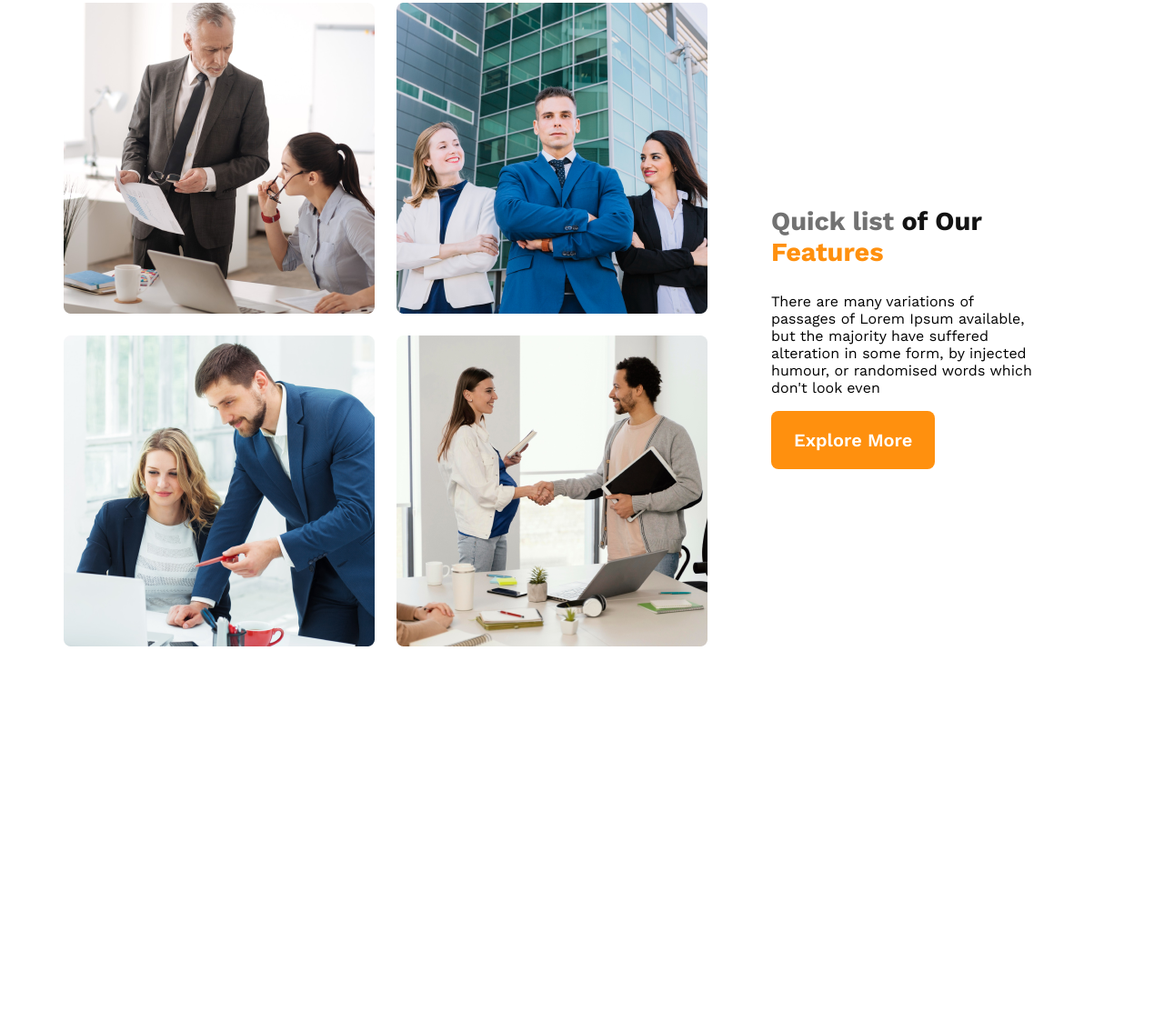
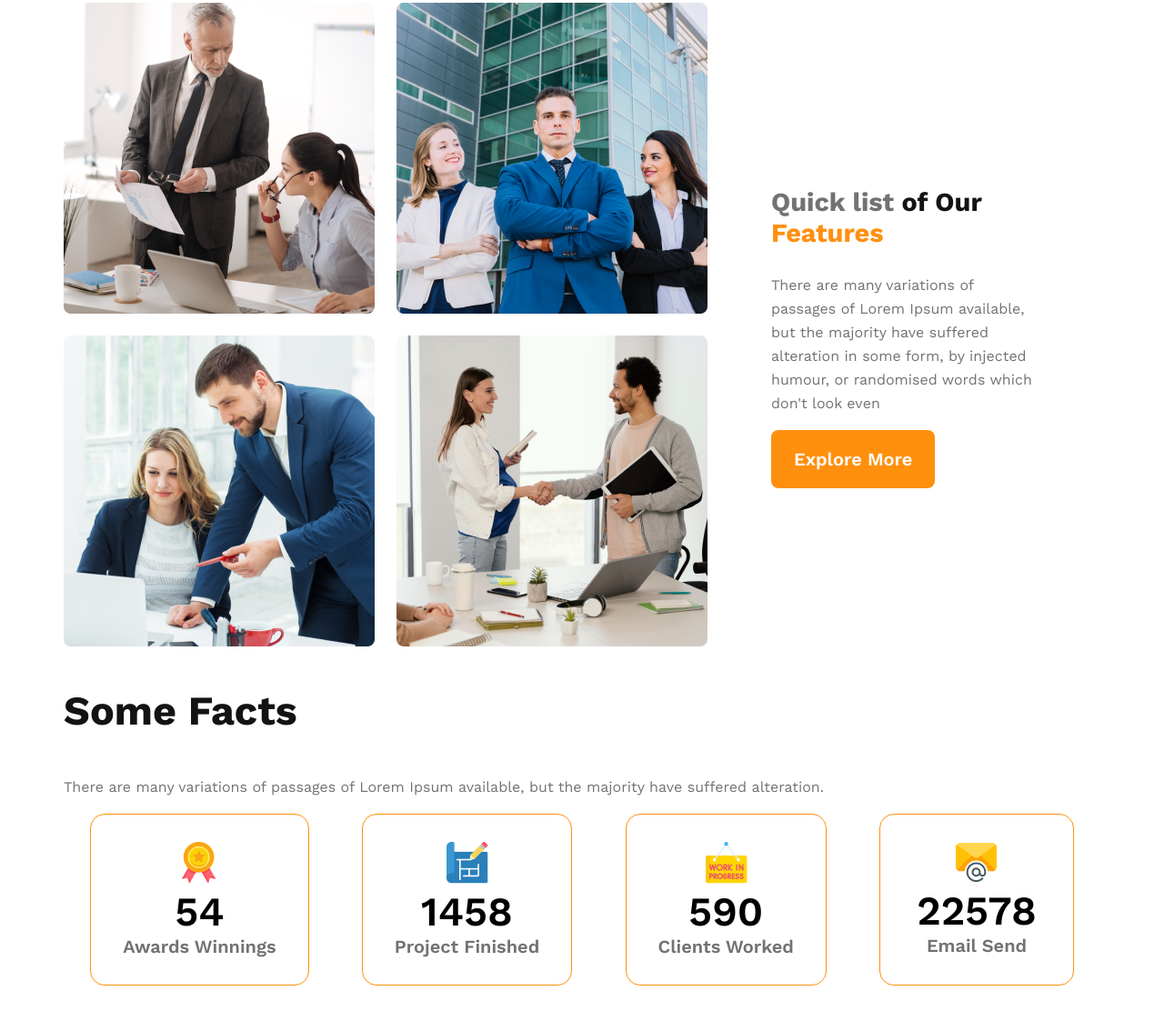
Before and after one commit to eusouf12/G3_Architecture_website, a plain HTML site: page index.html in a window 1280 px wide. Shown: the part 1131-2254 px from the top of the page at 91% size. Before the commit the page ends 1912 px from the top, so only its background shows below. Drawn offline with nearby package versions, Linux system fonts and the light colour scheme.

Commit message:
facts section add

```diff
--- a/index.html
+++ b/index.html
@@ -28,7 +28,7 @@
             <div class="txt-des">
                 <div class="banner-content">
                     <p>There are many variations of passages of Lorem Ipsum available, but the majority have suffered alteration in some form, by injected humour, or randomised words which don't look even</p>
-                <button class="btn-primary">Explore More</button>
+                   <button class="btn-primary">Explore More</button>
                 </div>
                 <img src="./images/banner.png" alt="">
             </div>
@@ -47,11 +47,50 @@
             </div>
             <div class="team-content">
                 <h3 class="team-title"><span class="quick-list">Quick list</span> <span class="of-our">of Our</span> <span class="text-feature">Features</span></h3>
-                <p class="team-des">There are many variations of passages of Lorem Ipsum available, but the majority have suffered alteration in some form, by injected humour, or randomised words which don't look even</p>
+                <p class="txt-des">There are many variations of passages of Lorem Ipsum available, but the majority have suffered alteration in some form, by injected humour, or randomised words which don't look even</p>
                 <button class="btn-primary">Explore More</button>
             </div>
 
         </div>
+
+        <!-- feature section  -->
+         <section class="feature">
+              <div class="frature-text-container">
+
+              </div>
+              <div class="feature-pic-container">
+
+              </div>
+         </section>
+
+
+        <!-- facts section -->
+        <section class="fact">
+            <h3 class="facts-title">Some Facts</h3>
+            <p class="txt-des">There are many variations of passages of Lorem Ipsum available, but the majority have suffered alteration.</p>
+            <div class="fact-card-container">
+                <div class="card">
+                    <img src="./images/icons/ribon.png" alt="">
+                    <h2 class="card-start">54</h2>
+                    <p class="card-title">Awards Winnings</p>
+                </div>
+                <div class="card">
+                    <img src="./images/icons/projects.png" alt="">
+                    <h2 class="card-start">1458</h2>
+                    <p class="card-title">Project Finished</p>
+                </div>
+                <div class="card">
+                    <img src="./images/icons/customers.png" alt="">
+                    <h2 class="card-start">590</h2>
+                    <p class="card-title">Clients Worked</p>
+                </div>
+                <div class="card">
+                    <img src="./images/icons/email.png" alt="">
+                    <h2 class="card-start">22578</h2>
+                    <p class="card-title">Email Send</p>
+                </div>
+            </div>
+        </section>
 
     </main>
 
--- a/style.css
+++ b/style.css
@@ -16,7 +16,6 @@
 
    .txt-des{
     color: #727272;
-    text-align: center;
     font-size: 16px;
     font-weight: 400;
     line-height: 26px;
@@ -102,7 +101,37 @@ font-weight: 700;
 .text-feature{
     color: #FF900E;
 }
+/* feature section  */
 
+
+ /* facts section */
+.facts-title{
+    color:  #131313;
+    font-size: 2.8em;
+    font-weight: 700;
+}
+.fact-card-container{
+    display: flex;
+    justify-content: space-around;
+}
+.fact-card-container .card{
+    border-radius: 16px;
+    border: 1px solid #FF900E;
+    text-align: center;
+    padding: 30px 30px;
+
+}
+.fact-card-container .card-start{
+    font-size: 2.8rem;
+    font-weight: 600;
+    margin: 0px 10px;
+}
+.fact-card-container .card-title{
+color: #727272;
+font-size: 1.25rem;
+font-weight: 600;
+margin: 0px 5px;
+}
 
 
 /* responsive query */
@@ -115,7 +144,7 @@ font-weight: 700;
         flex-direction: column;
      }
       /* main section  */
-     .team-container{
+     .team-container, .fact-card-container{
        flex-direction: column;
       }
       .team-img{
@@ -125,6 +154,11 @@ font-weight: 700;
         padding: 20px;
         text-align: center;
        }
+       .fact-card-container{
+        gap: 20px;
+        padding: 20px;
+       }
+
 }
 
 /* tablet device */
```
